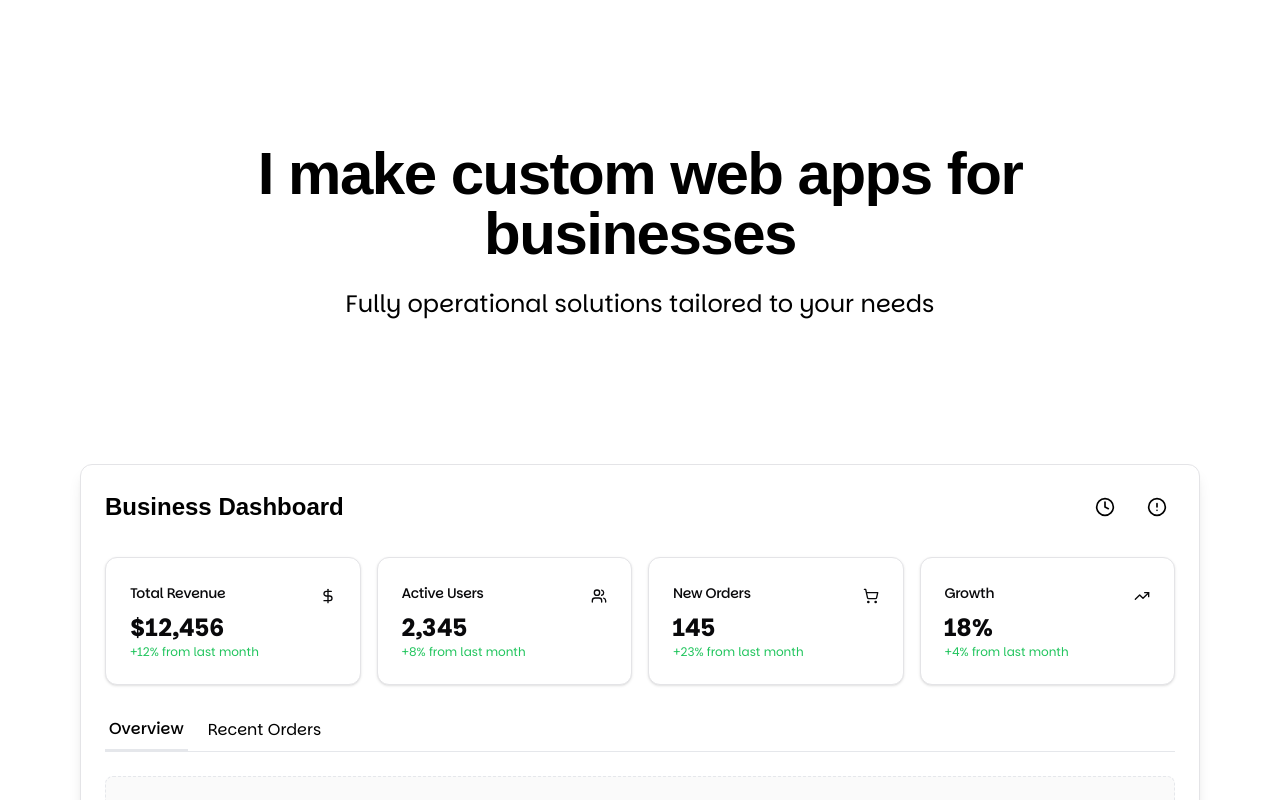
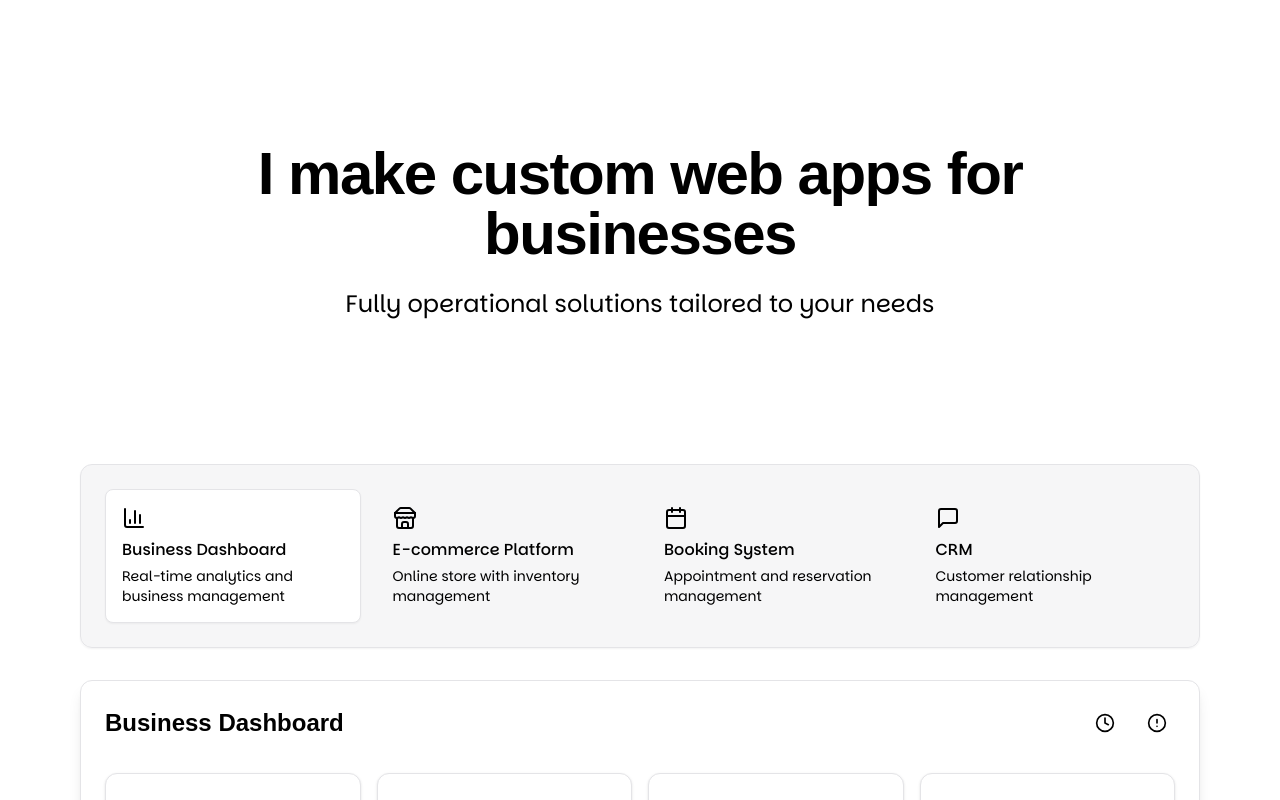
Before and after one commit to geoffvrijmoet/dev-geoffvrijmoet-com, a Next.js app: page / in a window 1280 px wide. Shown: the top 800 px of the page. Built offline with nearby package versions, Linux system fonts and the light colour scheme; a web font is replaced by a local one.

Commit message:
updated title

```diff
--- a/app/layout.tsx
+++ b/app/layout.tsx
@@ -18,8 +18,8 @@ const alexandria = Alexandria({
 });
 
 export const metadata: Metadata = {
-  title: "Create Next App",
-  description: "Generated by create next app",
+  title: "Geoff Vrijmoet | Web Developer",
+  description: "Custom web solutions for businesses",
 };
 
 export default function RootLayout({
--- a/components/dashboard-demo.tsx
+++ b/components/dashboard-demo.tsx
@@ -8,10 +8,40 @@ import {
   TrendingUp,
   ShoppingCart,
   Clock,
-  AlertCircle
+  AlertCircle,
+  Store,
+  Calendar,
+  MessageSquare
 } from "lucide-react"
 import { useState } from "react"
-import { Card, CardContent, CardHeader, CardTitle } from "@/components/ui/card"
+import { Card, CardHeader, CardTitle, CardContent } from "@/components/ui/card"
+
+const appTypes = [
+  {
+    id: "dashboard",
+    title: "Business Dashboard",
+    description: "Real-time analytics and business management",
+    icon: BarChart3
+  },
+  {
+    id: "ecommerce",
+    title: "E-commerce Platform",
+    description: "Online store with inventory management",
+    icon: Store
+  },
+  {
+    id: "booking",
+    title: "Booking System",
+    description: "Appointment and reservation management",
+    icon: Calendar
+  },
+  {
+    id: "crm",
+    title: "CRM",
+    description: "Customer relationship management",
+    icon: MessageSquare
+  }
+]
 
 const mockOrders = [
   { id: 1, customer: "John Doe", amount: 156.00, status: "Completed", date: "2024-03-20" },
@@ -49,9 +79,10 @@ const stats = [
 
 export default function DashboardDemo() {
   const [selectedTab, setSelectedTab] = useState("overview")
+  const [selectedApp, setSelectedApp] = useState("dashboard")
 
   return (
-    <section className="py-4 md:py-8 flex justify-center items-center">
+    <div className="py-4 md:py-8 flex justify-center items-center">
       <div className="container px-4 max-w-6xl">
         <motion.div
           initial={{ opacity: 0, y: 20 }}
@@ -61,6 +92,33 @@ export default function DashboardDemo() {
             delay: 0.25
           }}
         >
+          {/* App Type Selector */}
+          <div className="bg-zinc-100/80 backdrop-blur-sm p-6 rounded-xl shadow-sm border border-zinc-200 mb-8">
+            <div className="grid md:grid-cols-4 gap-4">
+              {appTypes.map((app) => (
+                <button
+                  key={app.id}
+                  onClick={() => setSelectedApp(app.id)}
+                  className={`text-left p-4 rounded-lg transition-colors ${
+                    selectedApp === app.id
+                      ? "bg-white shadow-sm border border-zinc-200"
+                      : "hover:bg-white/50"
+                  }`}
+                >
+                  <app.icon className={`w-6 h-6 mb-2 ${
+                    selectedApp === app.id
+                      ? "text-primary"
+                      : "text-muted-foreground"
+                  }`} />
+                  <h3 className="font-medium mb-1">{app.title}</h3>
+                  <p className="text-sm text-muted-foreground">{app.description}</p>
+                </button>
+              ))}
+            </div>
+          </div>
+
+          {/* Dashboard Demo (shown when dashboard is selected) */}
+          {selectedApp === "dashboard" && (
             <div className="bg-white rounded-xl shadow-lg p-6 border border-zinc-200">
               {/* Dashboard Header */}
               <div className="flex items-center justify-between mb-8">
@@ -164,8 +222,30 @@ export default function DashboardDemo() {
                 </div>
               )}
             </div>
+          )}
+
+          {/* Placeholders for other app types */}
+          {selectedApp !== "dashboard" && (
+            <div className="bg-white rounded-xl shadow-lg p-6 border border-zinc-200">
+              <div className="h-[600px] flex items-center justify-center bg-zinc-50 rounded-lg border border-dashed">
+                <div className="text-center">
+                  {(() => {
+                    const app = appTypes.find(a => a.id === selectedApp)
+                    if (!app) return null
+                    const Icon = app.icon
+                    return (
+                      <>
+                        <Icon className="w-12 h-12 mx-auto mb-4 text-muted-foreground" />
+                        <p className="text-muted-foreground">{app.title} Demo Coming Soon</p>
+                      </>
+                    )
+                  })()}
+                </div>
+              </div>
+            </div>
+          )}
         </motion.div>
       </div>
-    </section>
+    </div>
   )
 }
```
Lines whose indentation alone changed are shown as unchanged.
